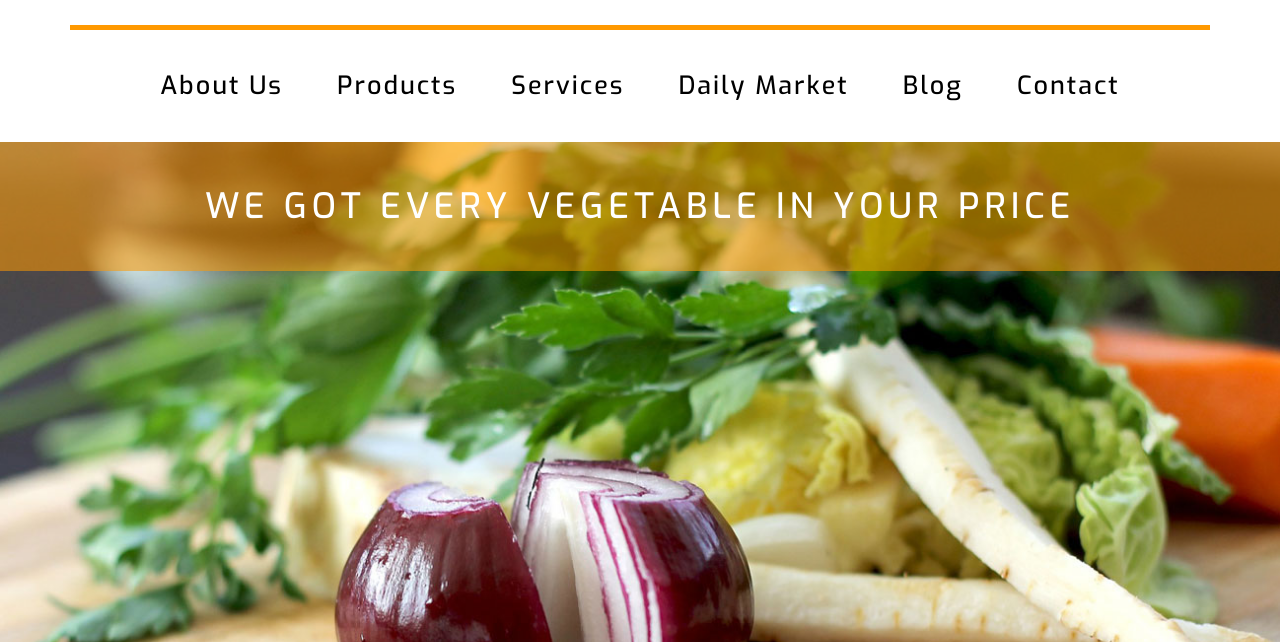
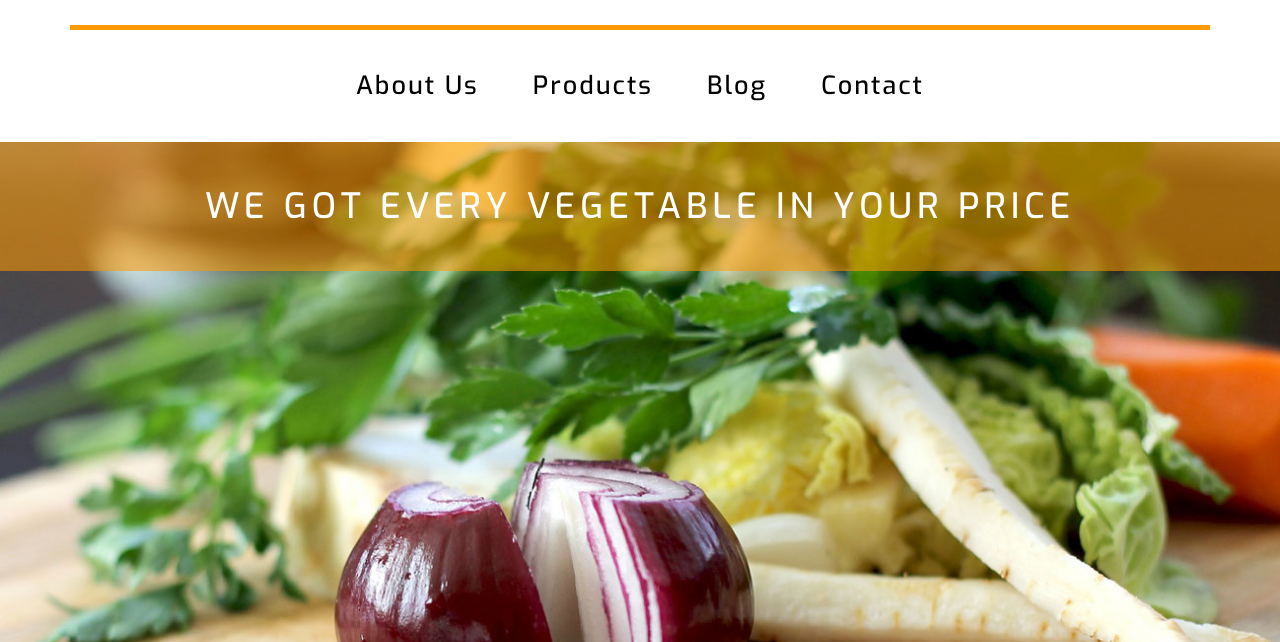
Before and after one commit to nullBit18/Weebtech-Project-Frutto, a plain HTML site: page web/index.html in a window 1280 px wide. Shown: the part 158-800 px from the top of the page. Drawn offline with Linux system fonts and the light colour scheme.

Commit message:
Update index.html
Remove service and daily market page

```diff
--- a/web/index.html
+++ b/web/index.html
@@ -72,9 +72,7 @@ Smartphone Compatible web template, free webdesigns for Nokia, Samsung, LG, Sony
 					<ul>
 						<li ><a href="about.html">About Us</a></li>
 						<li><a href="product.html" > Products</a></li>
-						<li><a href="services.html" > Services </a></li>
-						<li><a href="404.html" >Daily Market</a></li>
-						<li><a href="blog.html" > Blog </a></li>
+					        <li><a href="blog.html" > Blog </a></li>
 						<li><a href="contact.html" > Contact </a></li>
 					</ul>
 				<script>
```
